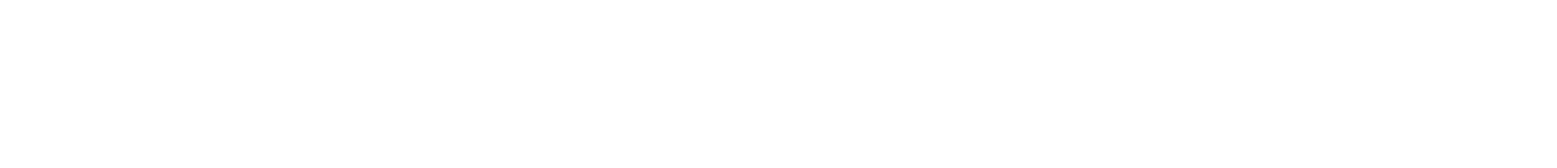
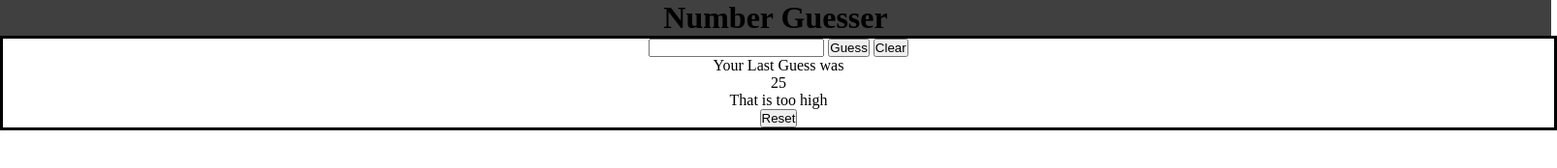
Before and after one commit to kyleewellons/Number-Guesser, a plain HTML site: page index.html in a window 1280 px wide. Shown: the whole page at 97% size, 1606 px wide, since content can reach past the window. Drawn offline with Linux system fonts and the light colour scheme.

Commit message:
Finish html structure, begin css styles

```diff
--- a/index.html
+++ b/index.html
@@ -2,8 +2,22 @@
 <html>
 <head>
   <title>Number Guesser</title>
+  <link rel="stylesheet" type="text/css" href="styles.css">
 </head>
 <body>
-
+  <header>
+    <h1>Number Guesser</h1>
+  </header>
+  <section>
+    <form>
+      <input type="number" name="user-guess">
+      <button>Guess</button>
+      <button>Clear</button>
+    </form>
+    <p>Your Last Guess was<p>
+    <p class="guess-area">25</p>
+    <p class="feed-back">That is too high</p>
+    <button>Reset</button>
+  </section>
 </body>
 </html>
--- a/styles.css
+++ b/styles.css
@@ -0,0 +1,15 @@
+* {
+  margin: 0px;
+  padding: 0px;
+  text-align: center;
+}
+
+header {
+  background-color: #404041;
+  width:100rem;
+}
+
+section {
+  border: solid #000;
+  width: 100rem;
+}
```
